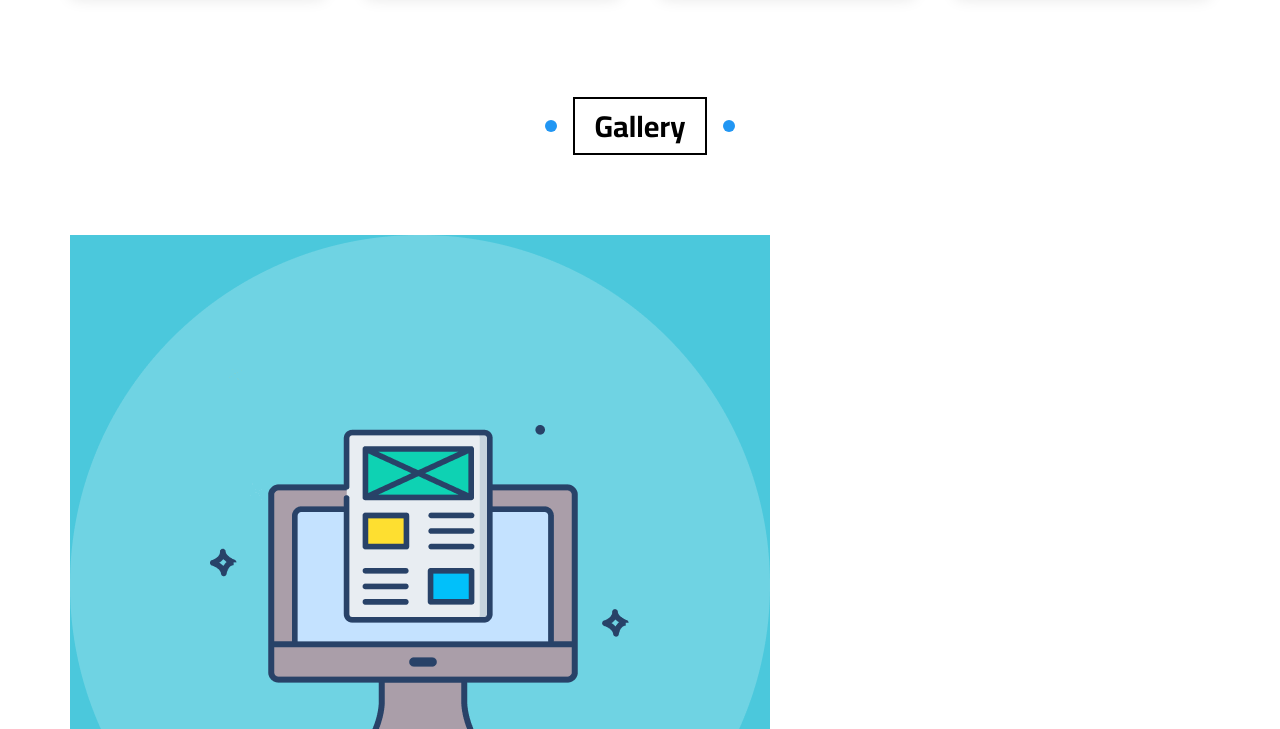
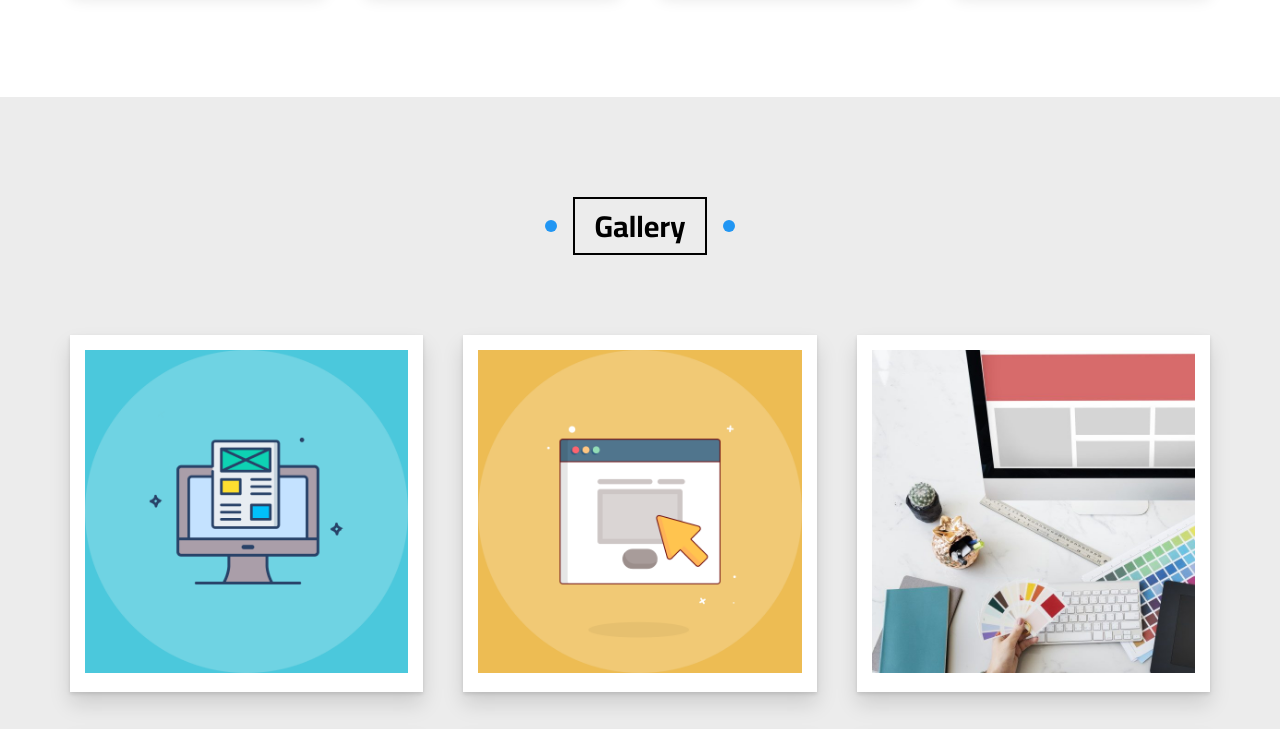
Before and after one commit to ELHARFALI/Project--Template-11, a plain HTML site: page index.html in a window 1280 px wide. Shown: the part 1821-2550 px from the top of the page. Drawn offline with Linux system fonts and the light colour scheme.

Commit message:
Gallery Section part 2

```diff
--- a/scss/_gallery.scss
+++ b/scss/_gallery.scss
@@ -1 +1,67 @@
 @import 'media-queries';
+@import 'media-queries';
+
+.gallery {
+    padding-top: $main-padding-top;
+    padding-bottom: $main-padding-bottom;
+    position: relative;
+    background-color: $section-background;
+
+    .container {
+        display: grid;
+        grid-template-columns: repeat(auto-fill, minmax(300px, 1fr));
+        gap: 40px;
+
+        .box {
+            padding: 15px;
+            background-color: white;
+            box-shadow: 0px 12px 20px 0px rgb(0 0 0 / 13%), 0px 2px 4px 0px rgb(0 0 0 / 12%);
+
+            .image {
+                position: relative;
+                overflow: hidden;
+
+                &::before {
+                    content: '';
+                    position: absolute;
+                    top: 50%;
+                    left: 50%;
+                    transform: translate(-50%, -50%);
+                    background-color: rgb(255 255 255 / 20%);
+                    width: 0;
+                    height: 0;
+                    opacity: 0;
+                    z-index: 2;
+                }
+
+                img {
+                    max-width: 100%;
+                    transition: $main-transition;
+                }
+
+                &:hover {
+
+                    &::before {
+                        animation: flashing 0.7s;
+                    }
+
+                    img {
+                        transform: rotate(5deg) scale(1.1);
+                    }
+                }
+            }
+        }
+    }
+}
+
+@keyframes flashing {
+    0%, 40% {
+        opacity: 1;
+    }
+
+    100% {
+        opacity: 0;
+        width: 200%;
+        height: 200%;
+    }
+}
```
Also changed, not shown: dist/css/style.css, 1 other file.
